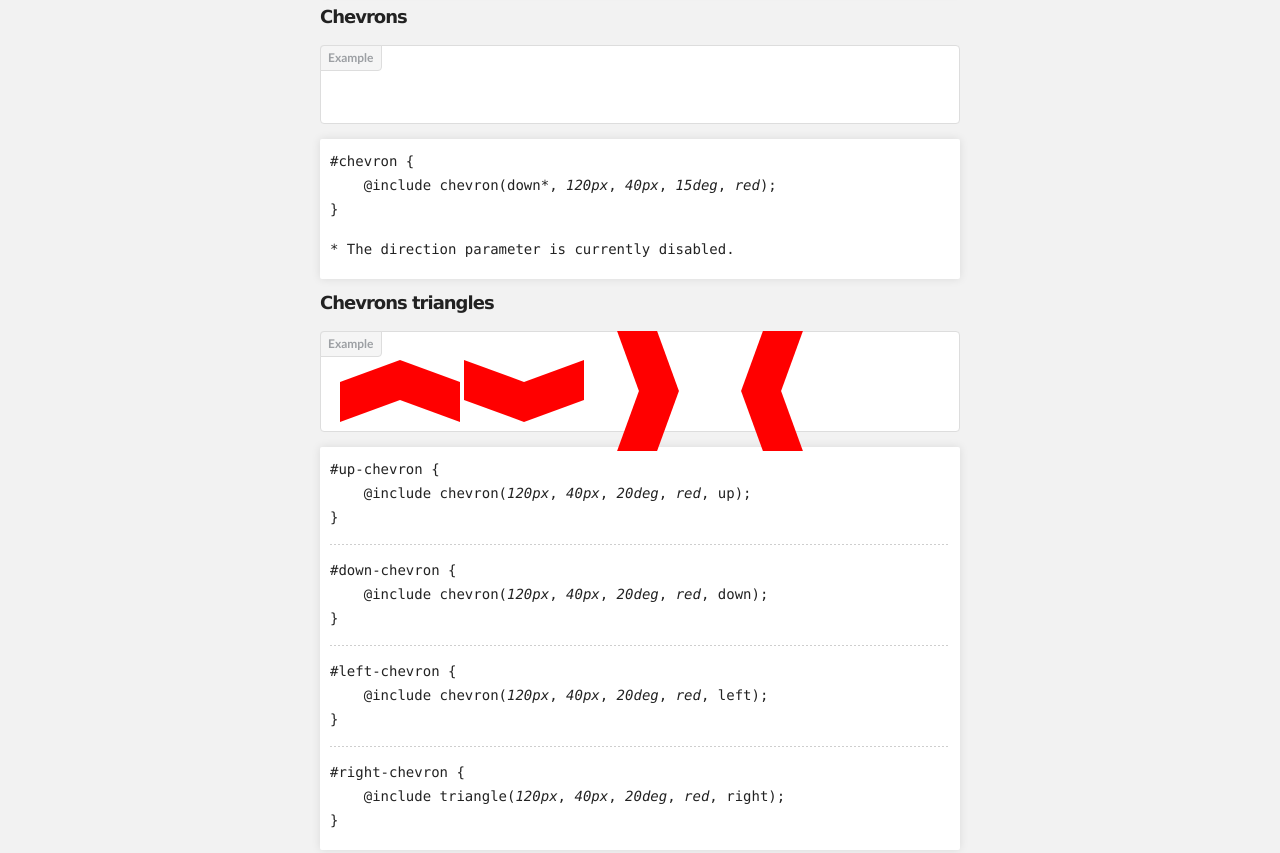
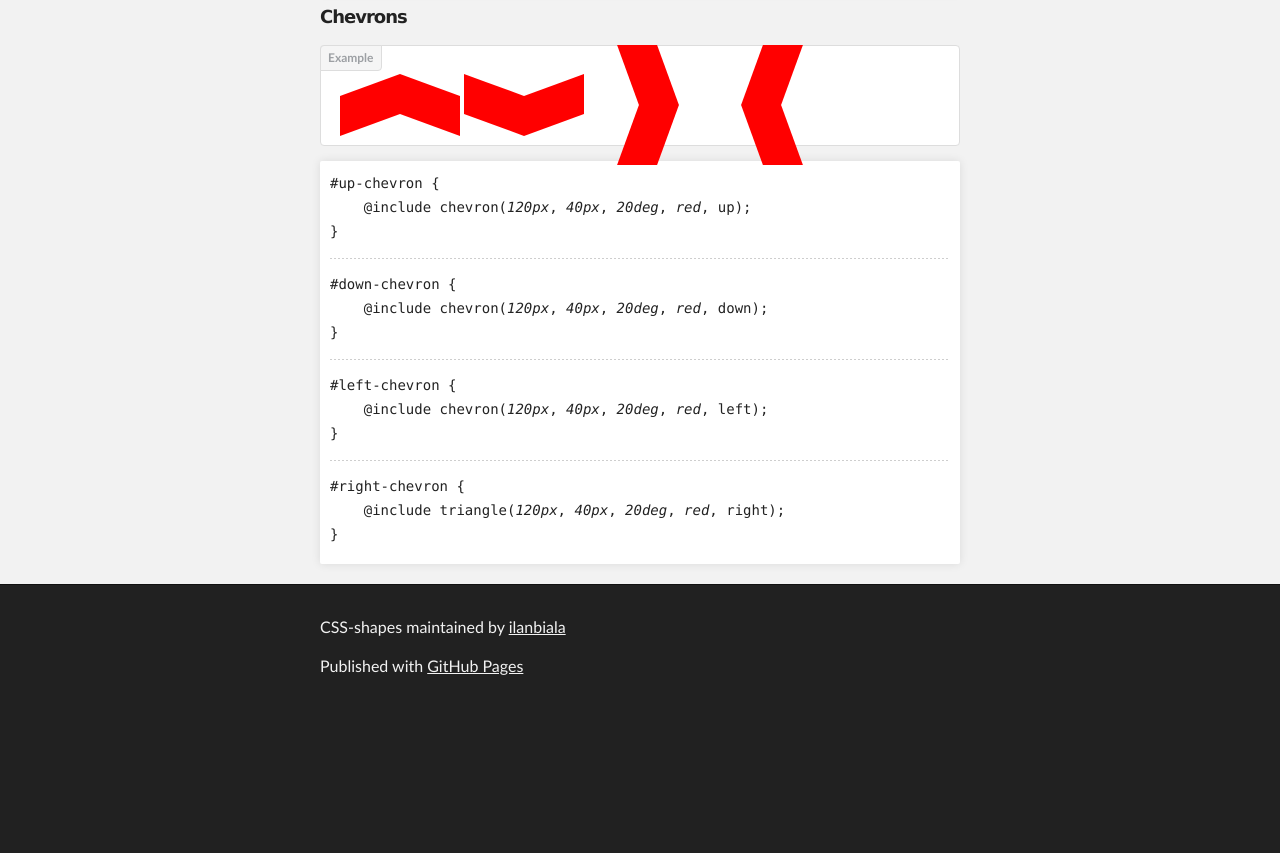
Before and after one commit to ilanbiala/CSS-Shapes, a plain HTML site: page index.html in a window 1280 px wide. Shown: the part 3475-4328 px from the top of the page. After the commit the page ends 4188 px from the top, so only its background shows below. Drawn offline with Linux system fonts and the light colour scheme.

Commit message:
removed empty section

```diff
--- a/index.html
+++ b/index.html
@@ -155,19 +155,6 @@
             <section class="example">
                 <h5>Chevrons</h5>
                 <div class="bs-docs-example">
-                    <div id="chevron" data-css="width, height, xyz, background"></div>
-                </div>
-                <pre class="code">
-                    <li>#chevron {</li>
-                    <li>    @include chevron(down<sup>*</sup>, <em>120px</em>, <em>40px</em>, <em>15deg</em>, <em>red</em>);</li>
-                    <li>}</li>
-                    <br>
-                    <li>* The direction parameter is currently disabled.</li>
-                </pre>
-            </section>
-            <section class="example">
-                <h5>Chevrons triangles</h5>
-                <div class="bs-docs-example">
                     <div id="up-chevron" data-css="width, height, xyz, background, direction"></div>
                     <div id="down-chevron" data-css="width, height, xyz, background, direction"></div>
                     <div id="left-chevron" data-css="width, height, xyz, background, direction"></div>
```
